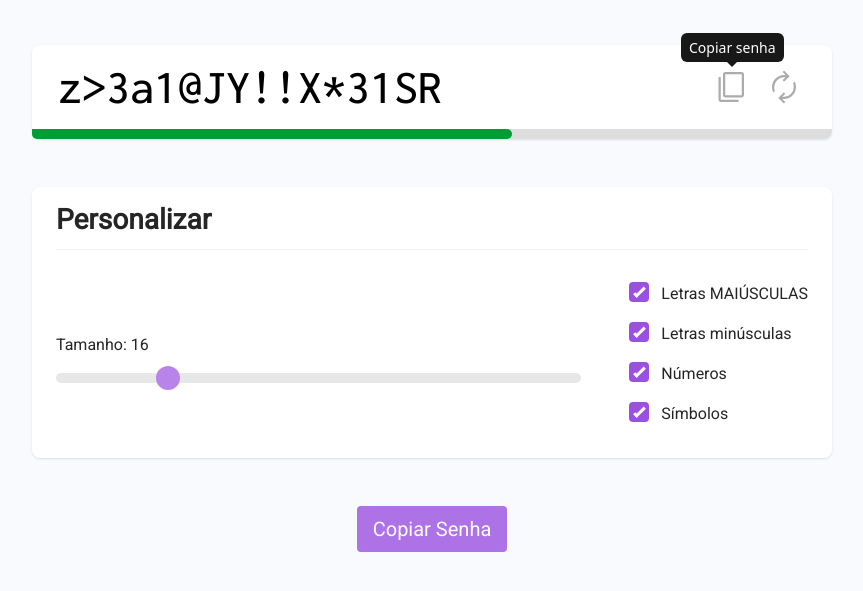
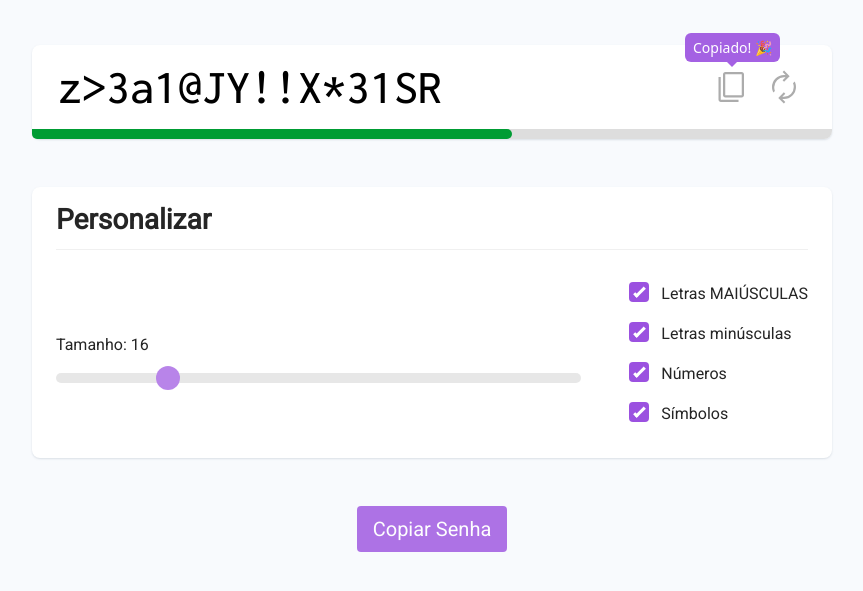
Before and after one commit to matheusboeira/generate-password-js, a plain HTML site: page index.html in a window 1280 px wide. Both pictures are taken after a click on the button 940 px from the left and 202 px from the top of the page. Shown: the part 115-706 px from the top of the page, without its empty margins (208-1071 px from the left). Drawn offline with nearby package versions, Linux system fonts and the light colour scheme.

Commit message:
added: improved tooltips

```diff
--- a/assets/css/style.css
+++ b/assets/css/style.css
@@ -6,6 +6,10 @@
   --secondary: #eb5757;
   --warning: #ffc61c;
   --slider: #9b51e0;
+}
+
+.custom-tooltip {
+  --bs-tooltip-bg: var(--slider);
 }
 
 body {
--- a/assets/js/script.js
+++ b/assets/js/script.js
@@ -38,10 +38,34 @@ const options = [
 ]
 
 /**
+ * Função responsável por alterar o texto do tooltip e depois voltar ao original.
+ *
+ * @param {*} before Texto antes de ser alterado.
+ * @param {*} after  Texto depois de ser alterado.
+ * @param {*} elementID  ID do elemento HTML que contém o tooltip.
+ */
+const changeTooltips = (before, after, elementID) => {
+  const tooltipElement = document.querySelector(elementID)
+  let tooltip = bootstrap.Tooltip.getInstance(tooltipElement)
+  tooltip.hide()
+
+  tooltipElement.title = after
+  tooltip = new bootstrap.Tooltip(tooltipElement)
+  tooltip.show()
+
+  setTimeout(() => {
+    tooltipElement.title = before
+    tooltip.hide()
+    tooltip = new bootstrap.Tooltip(tooltipElement)
+  }, 2500)
+}
+
+/**
  * Função para copiar a senha gerada para a área de transferência.
  */
 const copy = () => {
   navigator.clipboard.writeText(inputPassword.value)
+  changeTooltips('Copiar senha', 'Copiado! 🎉', '#copy')
 }
 
 /**
@@ -167,6 +191,7 @@ inputRange.addEventListener('input', () => {
  */
 generateNewPassword.addEventListener('click', () => {
   generatePassword(inputRange.value)
+  changeTooltips('Gerar nova senha', 'Nova senha gerada! 🎉', '#renew')
 })
 
 /**
--- a/index.html
+++ b/index.html
@@ -39,14 +39,16 @@
 							onclick="copy()"
 							id="copy"
 							data-bs-toggle="tooltip"
-							data-bs-title="Copiar senha"
+							data-bs-original-title="Copiar senha"
+							data-bs-custom-class="custom-tooltip"
 						>
 							<img src="assets/img/copy.svg" alt="copy button" />
 						</button>
 						<button
 							id="renew"
 							data-bs-toggle="tooltip"
-							data-bs-title="Gerar nova senha"
+							data-bs-original-title="Gerar nova senha"
+							data-bs-custom-class="custom-tooltip"
 						>
 							<img src="assets/img/renew.svg" alt="renew button" />
 						</button>
```
